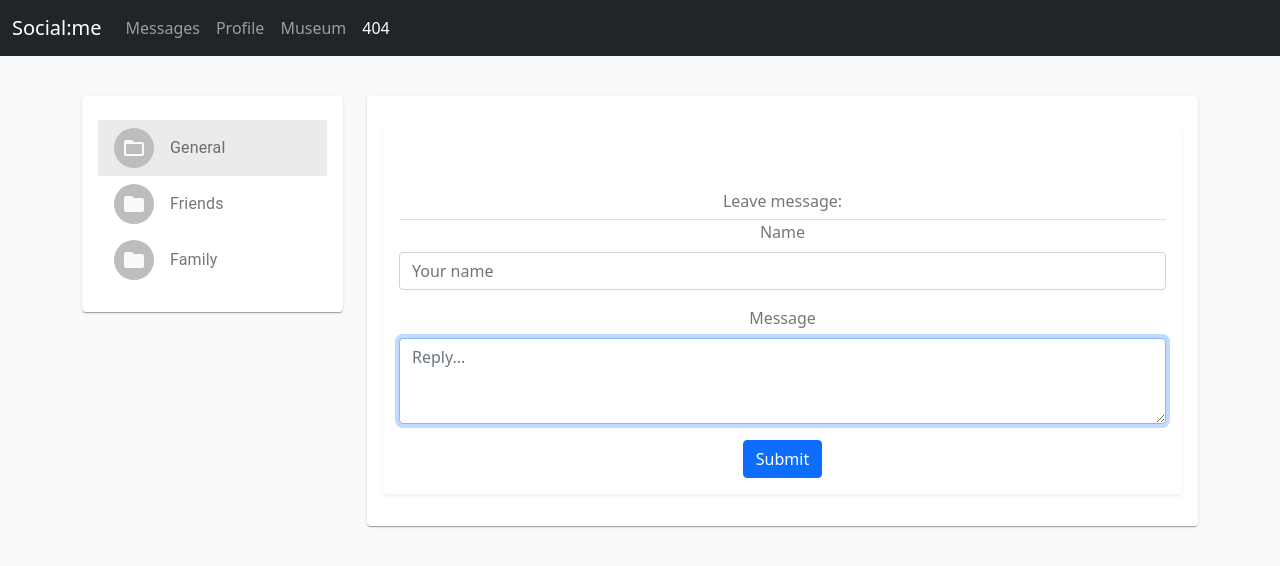
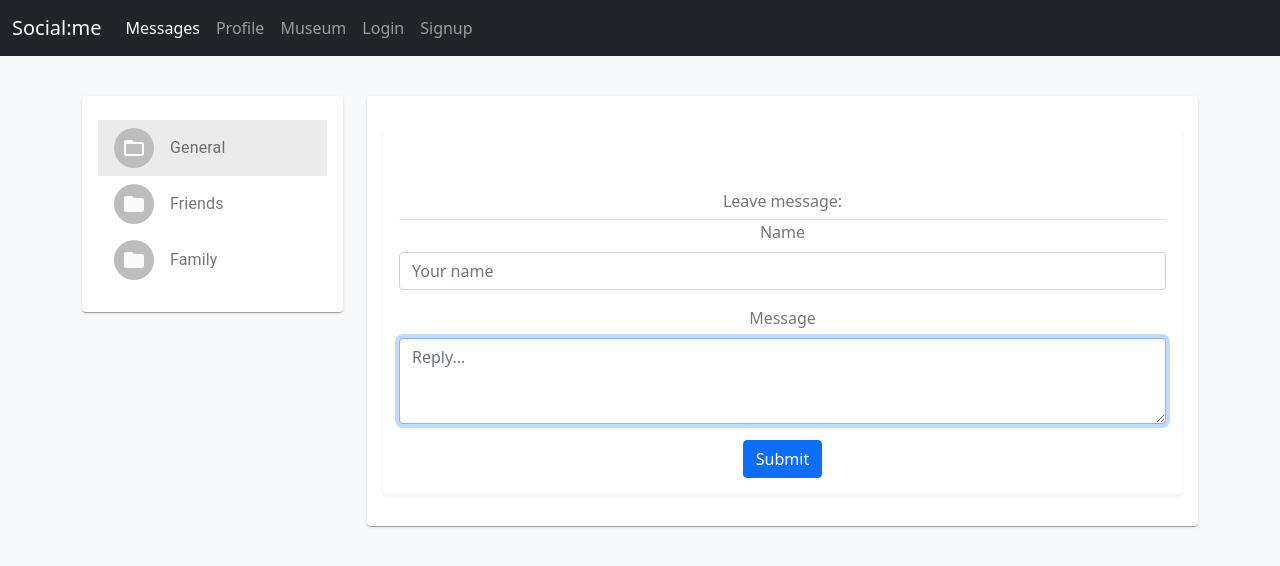
Before and after one commit to izoya/react-social-me, a React app: page /channels/general in a window 1280 px wide. Before the commit this address had no page. Shown: the top 566 px of the page. Built offline with nearby package versions, Linux system fonts and the light colour scheme.

Commit message:
R9 Refactored Header. Added path aliases to webpack.config.js

```diff
--- a/src/components/Header.js
+++ b/src/components/Header.js
@@ -1,7 +1,16 @@
 import React from 'react';
-import {Link} from 'react-router-dom';
+import {Link, useParams} from 'react-router-dom';
+const menu = [
+    {title: 'Messages', alias: 'channels'},
+    {title: 'Profile', alias: 'profile'},
+    {title: 'Museum', alias: 'museum'},
+    {title: 'Login', alias: 'login'},
+    {title: 'Signup', alias: 'signup'},
+];
+export const Header = () => {
+    const params = useParams();
+    const page = params[0] ? params[0].slice(1) : params.page;
 
-export const Header = () => {
     return (
         <nav className="navbar navbar-expand-lg fixed-top navbar-dark bg-dark" aria-label="Main navigation">
             <div className="container-fluid">
@@ -11,21 +20,19 @@ export const Header = () => {
                 </button>
 
                 <div className="navbar-collapse" id="header-nav">
+                    {menu.length &&
                     <ul className="navbar-nav me-auto mb-2 mb-lg-0">
-                        <li className="nav-item">
-                            <Link className="nav-link" to="/channels">Messages</Link>
-                        </li>
-                        <div className="w-100"/>
-                        <li className="nav-item">
-                            <Link className="nav-link" to="/profile">Profile</Link>
-                        </li>
-                        <li className="nav-item">
-                            <Link className="nav-link" to="/museum">Museum</Link>
-                        </li>
-                        <li className="nav-item">
-                            <Link className="nav-link active" to="/nonexistent">404</Link>
-                        </li>
+                        {menu.map(item => (
+                            <li key={item.alias} className="nav-item">
+                                <Link
+                                    className={'nav-link' + (item.alias === page ? ' active' : '')}
+                                    to={'/' + item.alias}>
+                                    {item.title}
+                                </Link>
+                            </li>
+                        ))}
                     </ul>
+                    }
                 </div>
             </div>
         </nav>
--- a/src/index.js
+++ b/src/index.js
@@ -21,6 +21,7 @@ ReactDOM.render(
                 <ThemeProvider theme={theme}>
                     <BrowserRouter>
                         <Switch>
+                            <Route path="*/:page" component={App}/>
                             <Route path="*" component={App}/>
                         </Switch>
                     </BrowserRouter>
--- a/webpack.config.js
+++ b/webpack.config.js
@@ -7,6 +7,13 @@ module.exports = {
     output: {
         path: path.join(__dirname, '/dist'),
         filename: 'index_bundle.js',
+    },
+    resolve: {
+        modules: [path.resolve(__dirname, '/'), 'node_modules'],
+        alias: {
+            '@': path.resolve(__dirname, 'styles'),
+            '~': path.resolve(__dirname, 'src'),
+        },
     },
     module: {
         rules: [
```
